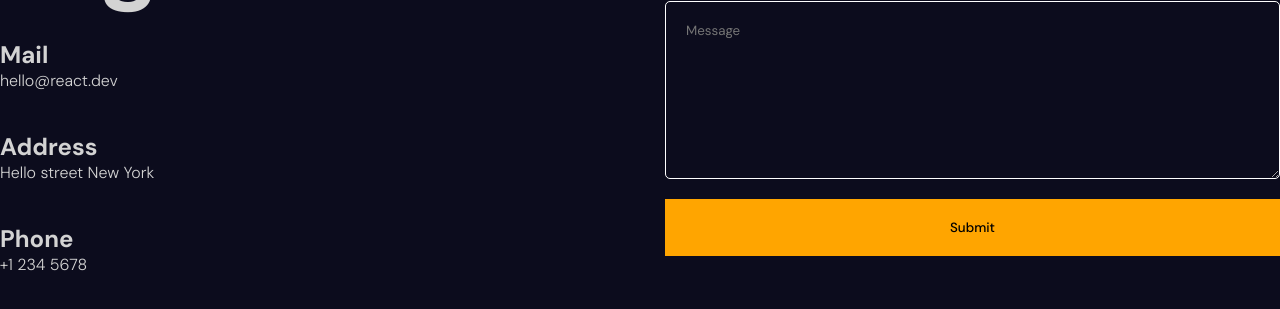
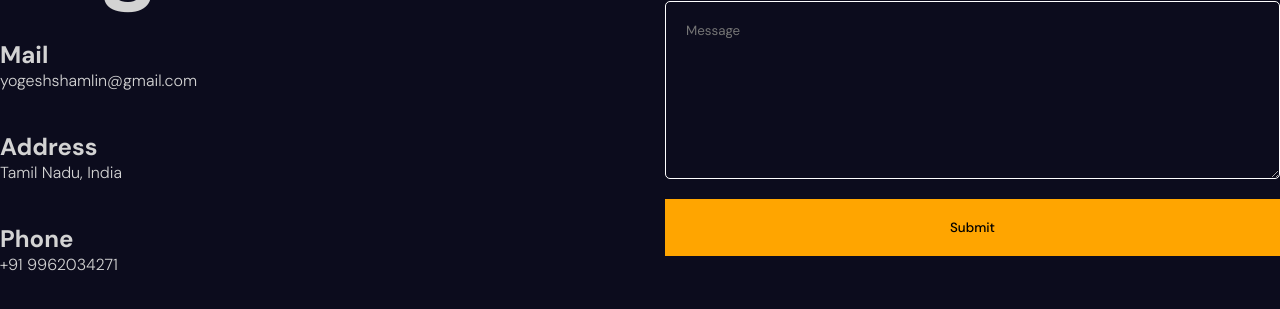
Before and after one commit to YOGESHnick/Portfolio, a React (Vite) app: page / in a window 1280 px wide. Shown: the part 3551-3860 px from the top of the page. Built offline with nearby package versions, Linux system fonts and the light colour scheme.

Commit message:
bug fixed

```diff
--- a/src/components/contact/Contact.jsx
+++ b/src/components/contact/Contact.jsx
@@ -58,15 +58,15 @@ const Contact = () => {
         <motion.h1 variants={variants}>Let’s work together</motion.h1>
         <motion.div className="item" variants={variants}>
           <h2>Mail</h2>
-          <span>hello@react.dev</span>
+          <span>yogeshshamlin@gmail.com</span>
         </motion.div>
         <motion.div className="item" variants={variants}>
           <h2>Address</h2>
-          <span>Hello street New York</span>
+          <span>Tamil Nadu, India</span>
         </motion.div>
         <motion.div className="item" variants={variants}>
           <h2>Phone</h2>
-          <span>+1 234 5678</span>
+          <span>+91 9962034271</span>
         </motion.div>
       </motion.div>
       <div className="formContainer">
--- a/src/components/contact/contact.scss
+++ b/src/components/contact/contact.scss
@@ -20,20 +20,20 @@
     flex-direction: column;
     gap: 40px;
 
-    // @include mobile {
-    //   gap: 20px;
-    //   text-align: center;
-    //   align-items: center;
-    //   margin-top: 70px;
-    // }
+    @include mobile {
+      gap: 20px;
+      text-align: center;
+      align-items: center;
+      margin-top: 70px;
+    }
 
     h1 {
       font-size: 100px;
       line-height: 88px;
 
-    //   @include mobile {
-    //     font-size: 36px;
-    //   }
+      @include mobile {
+        font-size: 36px;
+      }
     }
 
     span {
@@ -45,10 +45,10 @@
     flex: 1;
     position: relative;
 
-    // @include mobile {
-    //   padding: 50px;
-    //   width: 100%;
-    // }
+    @include mobile {
+      padding: 50px;
+      width: 100%;
+    }
 
 
     .phoneSvg {
@@ -56,12 +56,19 @@
       position: absolute;
       margin: auto;
       z-index: -1;
+
+      @include mobile {
+        display: none;
+      }
     }
 
     form {
       display: flex;
       flex-direction: column;
       gap: 20px;
+      @include mobile {
+        transition: none;
+      }
 
       input,
       textarea {
@@ -71,9 +78,9 @@
         color: white;
         border-radius: 5px;
 
-        // @include mobile {
-        //   padding: 10px;
-        // }
+        @include mobile {
+          padding: 10px;
+        }
       }
 
       button {
@@ -82,9 +89,9 @@
         background-color: orange;
         cursor: pointer;
         font-weight: 500;
-        // @include mobile {
-        //   padding: 10px;
-        // }
+        @include mobile {
+          padding: 10px;
+        }
       }
     }
   }
```
